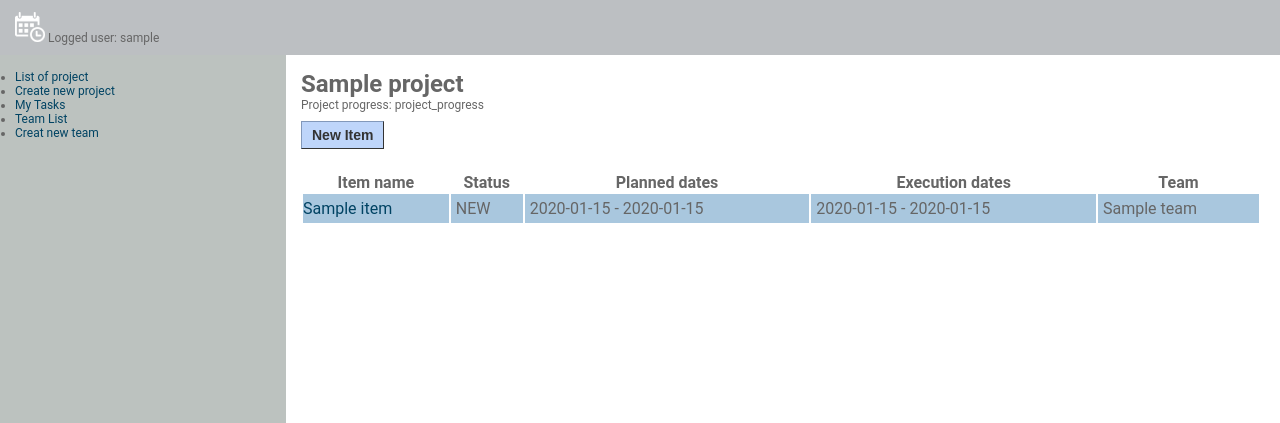
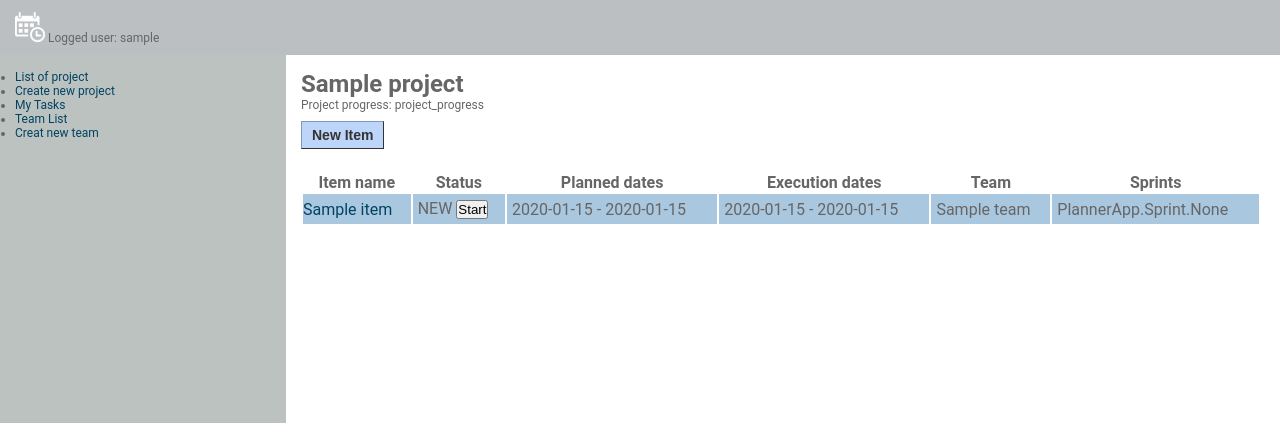
Before and after one commit to asarbs/SimplePlanner, a Django app: page /PlannerApp/project-details/1/ in a window 1280 px wide. Shown: the top 423 px of the page. Run offline with Django 3.2, Linux system fonts and the light colour scheme; a user stored in the database is signed in; tables that the repository leaves empty hold one stand-in row (values such as "Sample post"); some libraries are stand-ins or nearby versions; some web fonts are replaced.

Commit message:
bext poart of work

```diff
--- a/PlannerProject/PlannerApp/forms.py
+++ b/PlannerProject/PlannerApp/forms.py
@@ -29,7 +29,7 @@ class NewItemForm(ModelForm):
 
     class Meta:
         model = Item
-        fields = ['name', 'priority', 'sprint', 'assignment', 'start_date', 'end_date', 'status', 'planned_start_date', 'planned_end_date', 'team']
+        fields = ['name', 'priority', 'sprint', 'assignment', 'start_date', 'end_date', 'status', 'planned_start_date', 'planned_end_date', 'team', 'description']
         widgets = {
             'start_date': DateInput(format=('%d.$m.%Y'), attrs={'class':'form-control', 'placeholder':'Select a date', 'type':'date'}),
             'end_date': DateInput(format=('%d.$m.%Y'), attrs={'class':'form-control', 'placeholder':'Select a date', 'type':'date'}),
--- a/PlannerProject/PlannerApp/models.py
+++ b/PlannerProject/PlannerApp/models.py
@@ -14,6 +14,7 @@ class Status(Enum):
     IN_TESTING = 4
     DONE = 5
     REJECTED = 6
+    DEPLOYED = 7
 
     def __str__(self):
         return u'{0}'.format(self.name)
@@ -55,6 +56,7 @@ class Item(MPTTModel):
     planned_end_date = models.DateField(default=datetime.date.today,null=True, blank=True)
     status = models.IntegerField(choices=[(tag.value, tag.name) for tag in Status], default=Status.NEW )
     team = models.ForeignKey(Team, null=True, blank=True, on_delete=models.CASCADE)
+    description = models.TextField(null=True, blank=True)
 
     @property
     def length(self):
--- a/PlannerProject/PlannerApp/templatetags/PalannerProjectTags.py
+++ b/PlannerProject/PlannerApp/templatetags/PalannerProjectTags.py
@@ -9,14 +9,20 @@ logger = logging.getLogger(__name__)
 
 register = template.Library()
 
+def start_button(nodeItem):
+    ss = '<td>{0} <button type="button" onclick="startItem({1})">Start</button></td>\n'.format(Status(nodeItem.status), nodeItem.id)
+
+    return ss
+
 def build_item_line(nodeItem, line):
     line_class = "even" if line % 2 == 0 else "odd"
     ss = '<tr class="'+ line_class +'">\n'
     ss += '<td style="padding-left: '+ (str(nodeItem.generation * 10) ) +'px;"><a href="' + reverse('item-details', args=(nodeItem.id,) ) + '">' + str(nodeItem.name) + '</a></td>\n'
-    ss += '<td>' + str(Status(nodeItem.status)) + '</td>\n'
+    ss += start_button(nodeItem)
     ss += '<td>' + str(nodeItem.planned_start_date) + ' - ' + str(nodeItem.planned_end_date)  + '</td>\n'
     ss += '<td>' + str(nodeItem.start_date) + ' - ' + str(nodeItem.end_date) + '</td>\n'
     ss += '<td>' + str(nodeItem.team) + '</td>\n'
+    ss += '<td>' + str(nodeItem.sprint) + '</td>\n'
     ss += '</tr>\n'
     return ss
 
--- a/PlannerProject/PlannerApp/urls.py
+++ b/PlannerProject/PlannerApp/urls.py
@@ -16,4 +16,5 @@ urlpatterns = [
     path(r'team-details/<slug:pk>/', views.TeamDetails.as_view(), name="team-details"),
     path(r'team-list', views.TeamList.as_view(), name="team-list"),
     path(r'sprint-details/<slug:pk>/', views.SprintDetails.as_view(), name="sprint-details"),
+    path(r'ajax-start-item/<slug:pk>/', views.ajax_start_item, name="ajax-start-item"),
 ]
--- a/PlannerProject/PlannerApp/views.py
+++ b/PlannerProject/PlannerApp/views.py
@@ -1,11 +1,14 @@
 from django.http import HttpResponseRedirect
+from django.http import HttpResponse
 from django.shortcuts import render
 from django.template import RequestContext
 from django.urls import reverse
 from django.views.generic.edit import CreateView
 from django.views.generic.detail import DetailView
 from django.views.generic.list import ListView
+
 import logging
+import json
 from datetime import datetime, timedelta
 
 logger = logging.getLogger(__name__)
@@ -163,3 +166,11 @@ class SprintDetails(DetailView):
     def get_queryset(self):
         queryset = super(DetailView, self).get_queryset()
         return queryset
+
+def ajax_start_item(request, pk):
+    logger.debug(u'is_ajax=={0}'.format(request.is_ajax()))
+    if request.method == "GET" and request.is_ajax():
+        startItem(request,pk)
+        return HttpResponse(json.dumps({'status': "OK"}), content_type="application/json")
+    else:
+        return "OK"
--- a/PlannerProject/templates/PlannerApp/project_detail.html
+++ b/PlannerProject/templates/PlannerApp/project_detail.html
@@ -19,6 +19,7 @@ Project progress: {% project_progress project %}
     <th>Planned dates</th>
     <th>Execution dates</th>
     <th>Team</th>
+    <th>Sprints</th>
   </tr>
 {% build_tree project.items.all %}
 </table>
--- a/PlannerProject/templates/head.html
+++ b/PlannerProject/templates/head.html
@@ -10,7 +10,14 @@
 
 {% block javascript %}
 <script type="text/javascript">
-
+function startItem(itemId)
+{
+    $.get("/PlannerApp/ajax-start-item/"+itemId, function(data, status)
+    {
+        console.log(data)
+        alert("Data: " + data['status'] + "\nStatus: " + status);
+    });
+}
 </script>
 {% endblock %}
 
```
Also changed, not shown: PlannerProject/PlannerApp/migrations/0028_auto_20200504_1446.py (added).
